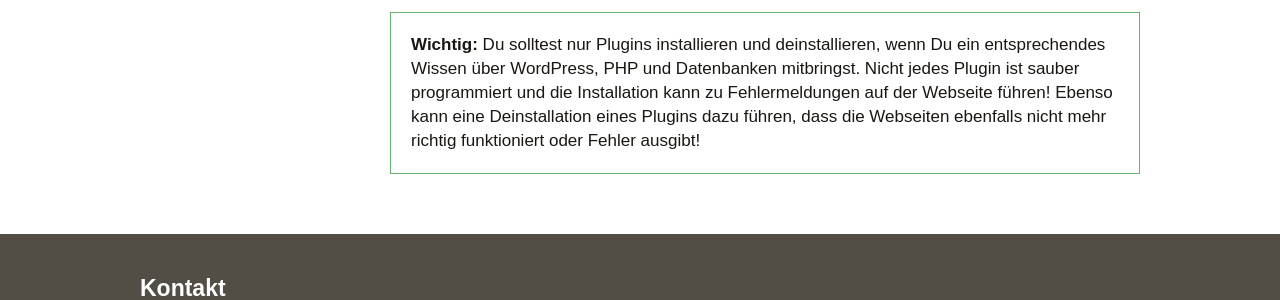
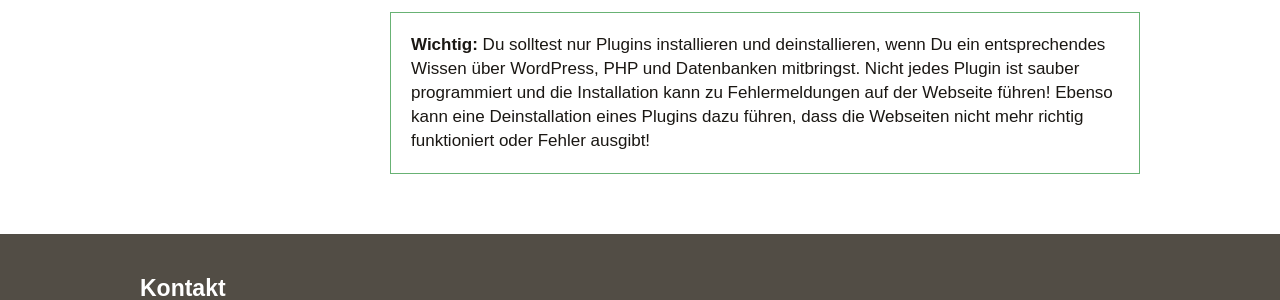
Before and after one commit to goYippi-labs/tutorials, a Jekyll site: the page built from wordpress/plugins/index.md, in a window 1280 px wide. Shown: the part 738-1038 px from the top of the page. Built offline with Jekyll 4.4.1, drawn with Linux system fonts in a browser that asks for light colours; some web fonts are replaced.

Commit message:
Text Changes

```diff
--- a/wordpress/plugins/index.md
+++ b/wordpress/plugins/index.md
@@ -15,5 +15,5 @@
 ![alt text](plugins.jpg "Screen der Pluginübersicht")
 
 <div class="box">
-<strong>Wichtig:</strong> Du solltest nur Plugins installieren und deinstallieren, wenn Du ein entsprechendes Wissen über WordPress, PHP und Datenbanken mitbringst. Nicht jedes Plugin ist sauber programmiert und die Installation kann zu Fehlermeldungen auf der Webseite führen! Ebenso kann eine Deinstallation eines Plugins dazu führen, dass die Webseiten ebenfalls nicht mehr richtig funktioniert oder Fehler ausgibt!
+<strong>Wichtig:</strong> Du solltest nur Plugins installieren und deinstallieren, wenn Du ein entsprechendes Wissen über WordPress, PHP und Datenbanken mitbringst. Nicht jedes Plugin ist sauber programmiert und die Installation kann zu Fehlermeldungen auf der Webseite führen! Ebenso kann eine Deinstallation eines Plugins dazu führen, dass die Webseiten nicht mehr richtig funktioniert oder Fehler ausgibt!
 </div>
```
